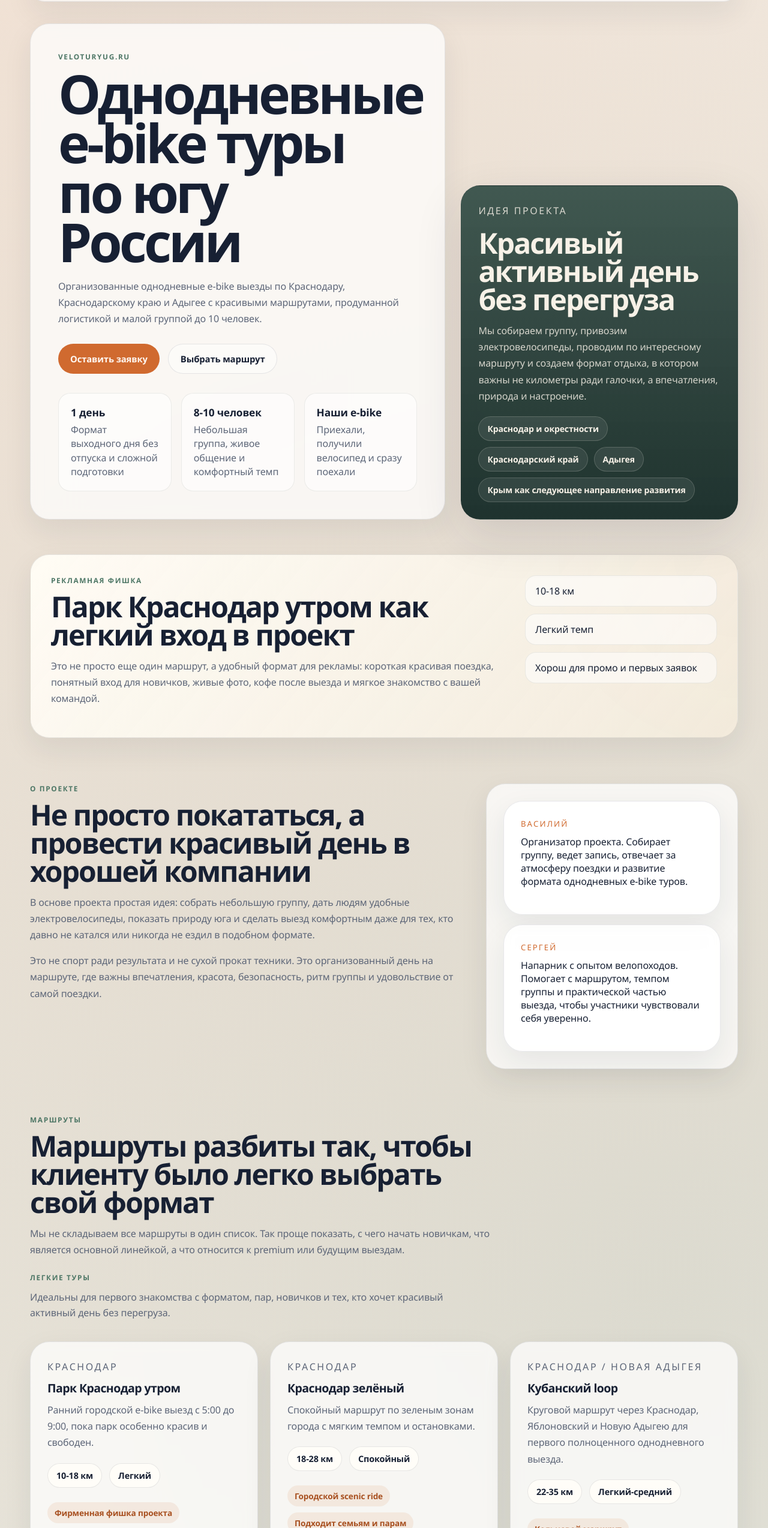
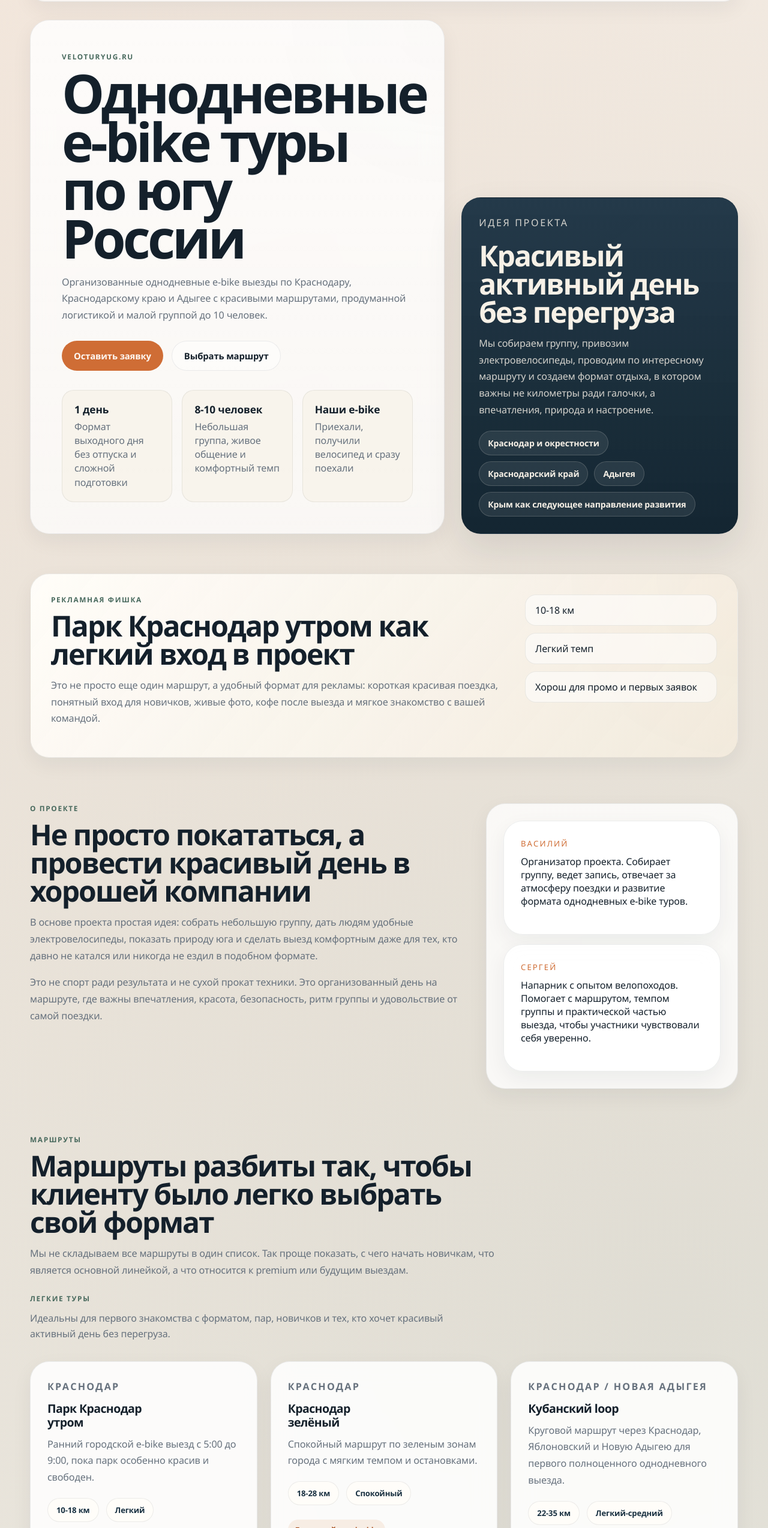
Before and after one commit to vorvvs-sketch/veloturyug-site, a Next.js app: page / in a window 1280 px wide. Shown: the part 79-2626 px from the top of the page at 60% size. Built offline with nearby package versions, Linux system fonts and the light colour scheme.

Commit message:
Polish outdoor premium visual system

```diff
--- a/app/globals.css
+++ b/app/globals.css
@@ -1,16 +1,17 @@
 :root {
-  --bg: #f3efe6;
-  --surface: rgba(255, 255, 255, 0.72);
-  --surface-strong: #fffdf8;
-  --surface-soft: rgba(248, 244, 236, 0.88);
-  --text: #172033;
-  --muted: #5d6678;
-  --line: rgba(23, 32, 51, 0.1);
-  --accent: #d06a2f;
-  --accent-dark: #a85020;
-  --forest: #4d7665;
-  --shadow: 0 18px 48px rgba(29, 37, 54, 0.08);
-  --shadow-strong: 0 28px 80px rgba(29, 37, 54, 0.12);
+  --bg: #f5f1e8;
+  --surface: rgba(255, 255, 255, 0.78);
+  --surface-strong: #fffdf9;
+  --surface-soft: #f4ede1;
+  --text: #14202b;
+  --muted: #66717d;
+  --line: rgba(20, 32, 43, 0.08);
+  --accent: #cf6d35;
+  --accent-dark: #a95323;
+  --forest: #48695d;
+  --navy: #183041;
+  --shadow: 0 12px 34px rgba(20, 32, 43, 0.06);
+  --shadow-strong: 0 24px 60px rgba(20, 32, 43, 0.1);
   --font-ui: "Avenir Next", "Segoe UI Variable Display", "Segoe UI",
     "Trebuchet MS", sans-serif;
   --radius-lg: 32px;
@@ -31,9 +32,9 @@ body {
   color: var(--text);
   font-family: var(--font-ui);
   background:
-    radial-gradient(circle at top left, rgba(208, 106, 47, 0.14), transparent 28%),
-    radial-gradient(circle at 88% 15%, rgba(77, 118, 101, 0.16), transparent 24%),
-    linear-gradient(180deg, #fbf9f4 0%, var(--bg) 44%, #ece7dd 100%);
+    radial-gradient(circle at top left, rgba(207, 109, 53, 0.12), transparent 30%),
+    radial-gradient(circle at 88% 15%, rgba(72, 105, 93, 0.14), transparent 24%),
+    linear-gradient(180deg, #fcfbf7 0%, var(--bg) 42%, #ede7dd 100%);
   letter-spacing: -0.01em;
 }
 
@@ -58,9 +59,9 @@ img {
   align-items: center;
   justify-content: space-between;
   gap: 18px;
-  margin-bottom: 18px;
+  margin-bottom: 22px;
   padding: 16px 22px;
-  background: rgba(255, 255, 255, 0.62);
+  background: rgba(255, 255, 255, 0.64);
   border: 1px solid var(--line);
   border-radius: var(--radius-md);
   box-shadow: var(--shadow);
@@ -99,9 +100,9 @@ img {
 .hero {
   display: grid;
   grid-template-columns: minmax(0, 1.2fr) minmax(320px, 0.8fr);
-  gap: 26px;
+  gap: 28px;
   align-items: stretch;
-  padding: 18px 0 54px;
+  padding: 8px 0 62px;
 }
 
 .section {
@@ -124,14 +125,17 @@ img {
 .community-card,
 .mood-card {
   background: var(--surface);
-  backdrop-filter: blur(10px);
+  backdrop-filter: blur(18px);
   border: 1px solid var(--line);
   border-radius: var(--radius-lg);
   box-shadow: var(--shadow);
 }
 
 .hero__content {
-  padding: 46px;
+  padding: 52px;
+  background:
+    linear-gradient(180deg, rgba(255, 255, 255, 0.84), rgba(255, 255, 255, 0.72)),
+    radial-gradient(circle at top right, rgba(72, 105, 93, 0.08), transparent 28%);
 }
 
 .hero__card,
@@ -171,8 +175,8 @@ span {
 h1 {
   max-width: 11ch;
   margin-bottom: 20px;
-  font-size: clamp(3rem, 7vw, 5.7rem);
-  line-height: 0.92;
+  font-size: clamp(3.2rem, 7vw, 6rem);
+  line-height: 0.9;
   letter-spacing: -0.055em;
   font-weight: 800;
 }
@@ -205,8 +209,8 @@ h3 {
 .price-card p,
 .checklist li {
   color: var(--muted);
-  font-size: 1rem;
-  line-height: 1.7;
+  font-size: 1.01rem;
+  line-height: 1.72;
 }
 
 .hero__actions {
@@ -261,7 +265,7 @@ h3 {
 .hero__stats li {
   padding: 20px;
   border-radius: 20px;
-  background: rgba(255, 255, 255, 0.56);
+  background: rgba(248, 243, 235, 0.9);
   border: 1px solid rgba(33, 37, 28, 0.08);
 }
 
@@ -280,8 +284,8 @@ h3 {
 .hero__card {
   align-self: end;
   background:
-    linear-gradient(180deg, rgba(54, 79, 72, 0.94), rgba(28, 48, 44, 0.99)),
-    linear-gradient(140deg, rgba(255, 255, 255, 0.08), transparent);
+    linear-gradient(180deg, rgba(24, 48, 65, 0.95), rgba(17, 35, 47, 0.99)),
+    linear-gradient(140deg, rgba(255, 255, 255, 0.06), transparent);
   color: #f7f1e7;
   box-shadow: var(--shadow-strong);
 }
@@ -325,7 +329,7 @@ h3 {
 
 .tour-group {
   display: grid;
-  gap: 18px;
+  gap: 16px;
 }
 
 .tour-group__intro {
@@ -343,7 +347,7 @@ h3 {
 .faq-list,
 .pricing-grid {
   display: grid;
-  gap: 20px;
+  gap: 22px;
 }
 
 .tour-grid,
@@ -358,10 +362,11 @@ h3 {
 
 .tour-card__region {
   margin-bottom: 10px;
-  color: var(--accent);
-  font-size: 0.86rem;
+  color: var(--forest);
+  font-size: 0.8rem;
   text-transform: uppercase;
-  letter-spacing: 0.16em;
+  letter-spacing: 0.14em;
+  font-weight: 700;
 }
 
 .section--promo {
@@ -375,8 +380,8 @@ h3 {
   padding: 34px;
   border-radius: var(--radius-lg);
   background:
-    linear-gradient(130deg, rgba(255, 252, 245, 0.98), rgba(244, 236, 221, 0.88)),
-    radial-gradient(circle at top right, rgba(208, 106, 47, 0.14), transparent 30%);
+    linear-gradient(130deg, rgba(255, 253, 249, 0.98), rgba(243, 235, 221, 0.9)),
+    radial-gradient(circle at top right, rgba(207, 109, 53, 0.12), transparent 30%);
   border: 1px solid var(--line);
   box-shadow: var(--shadow);
 }
@@ -410,8 +415,9 @@ h3 {
   border-radius: 999px;
   background: var(--surface-strong);
   border: 1px solid var(--line);
-  font-size: 0.9rem;
+  font-size: 0.82rem;
   font-weight: 700;
+  color: var(--navy);
 }
 
 .tag-list,
@@ -432,8 +438,16 @@ h3 {
   border-radius: 999px;
   background: rgba(208, 106, 47, 0.1);
   color: var(--accent-dark);
-  font-size: 0.85rem;
+  font-size: 0.8rem;
   font-weight: 650;
+}
+
+.tour-card {
+  background: rgba(255, 255, 255, 0.86);
+}
+
+.tour-card h3 {
+  max-width: 16ch;
 }
 
 .section--split,
@@ -464,7 +478,7 @@ h3 {
 
 .trust-panel {
   background:
-    linear-gradient(180deg, rgba(58, 90, 80, 0.95), rgba(31, 52, 47, 0.99)),
+    linear-gradient(180deg, rgba(23, 48, 65, 0.95), rgba(18, 34, 46, 0.99)),
     linear-gradient(140deg, rgba(255, 255, 255, 0.08), transparent);
   color: #f7f1e7;
 }
@@ -473,7 +487,7 @@ h3 {
   padding: 28px;
   border-radius: 28px;
   background:
-    linear-gradient(180deg, rgba(208, 106, 47, 0.95), rgba(161, 72, 29, 0.99)),
+    linear-gradient(180deg, rgba(207, 109, 53, 0.95), rgba(164, 79, 39, 0.99)),
     linear-gradient(140deg, rgba(255, 255, 255, 0.08), transparent);
   color: #fff7f1;
   border: 1px solid rgba(145, 56, 19, 0.24);
@@ -548,7 +562,7 @@ h3 {
 .schedule-card {
   padding: 28px;
   border-radius: var(--radius-lg);
-  background: var(--surface);
+  background: rgba(255, 255, 255, 0.84);
   border: 1px solid var(--line);
   box-shadow: var(--shadow);
 }
@@ -575,7 +589,7 @@ h3 {
 .why-card {
   padding: 20px 22px;
   border-radius: 20px;
-  background: rgba(255, 255, 255, 0.82);
+  background: rgba(255, 255, 255, 0.86);
   border: 1px solid rgba(33, 37, 28, 0.08);
 }
 
@@ -661,6 +675,7 @@ h3 {
   flex-direction: column;
   justify-content: flex-end;
   box-shadow: var(--shadow-strong);
+  overflow: hidden;
 }
 
 .mood-card p {
@@ -884,7 +899,7 @@ h3 {
   padding: 28px;
   border-radius: var(--radius-lg);
   background:
-    linear-gradient(180deg, rgba(24, 31, 45, 0.97), rgba(15, 20, 31, 0.99)),
+    linear-gradient(180deg, rgba(21, 34, 45, 0.97), rgba(12, 19, 28, 0.99)),
     linear-gradient(140deg, rgba(255, 255, 255, 0.04), transparent);
   border: 1px solid rgba(255, 255, 255, 0.08);
   box-shadow: var(--shadow);
@@ -950,8 +965,8 @@ h3 {
 .schedule-item:hover,
 .level-item:hover,
 .legal-card:hover {
-  transform: translateY(-3px);
-  box-shadow: var(--shadow-strong);
+  transform: translateY(-4px);
+  box-shadow: 0 22px 54px rgba(20, 32, 43, 0.1);
   border-color: rgba(23, 32, 51, 0.14);
 }
 
```
